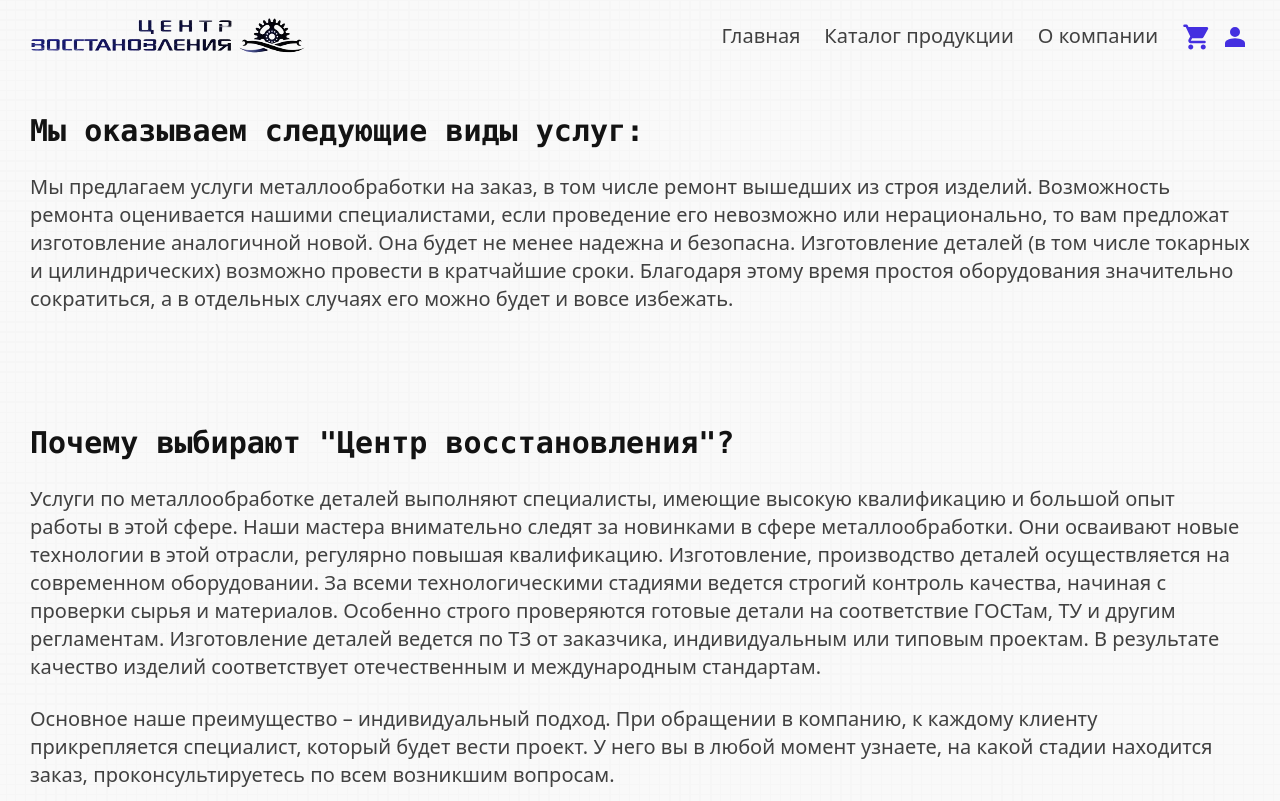
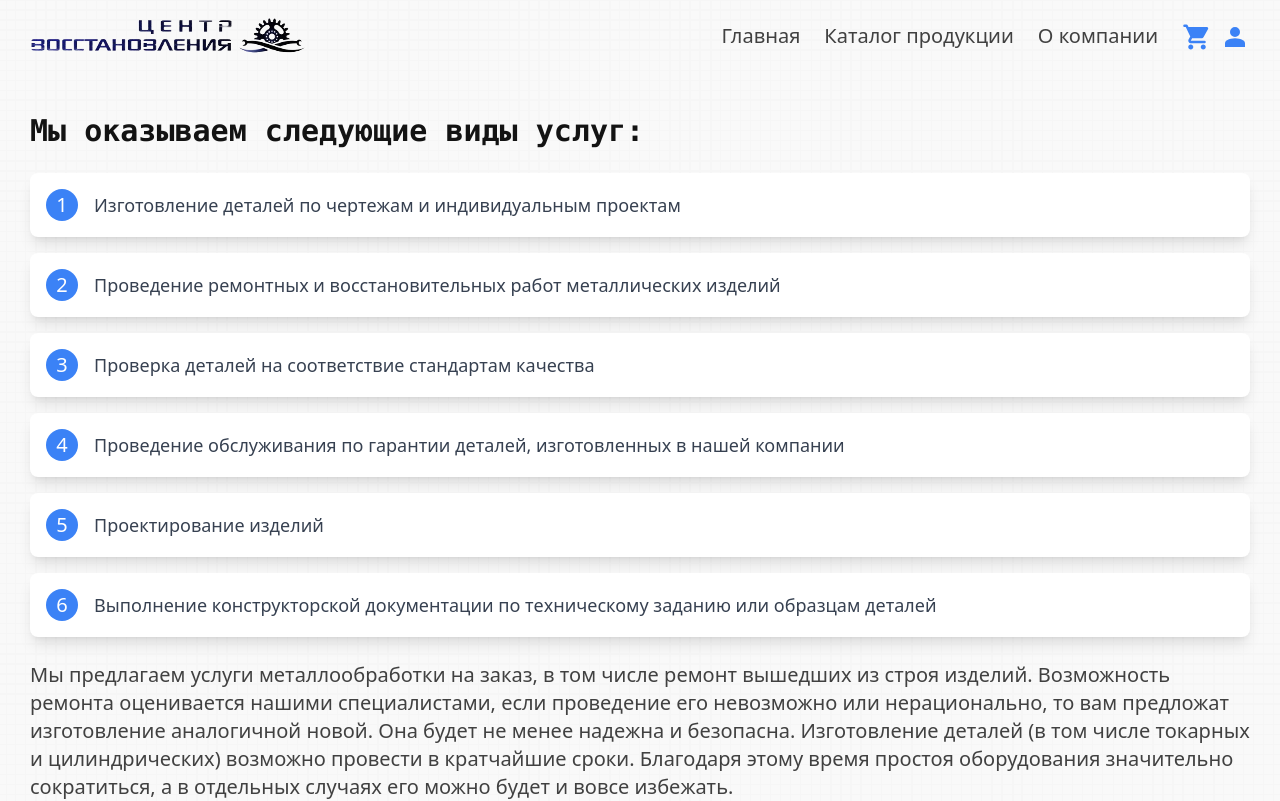
Before and after one commit to fire8327/RecoveryCenter, a Nuxt app: page / in a window 1280 px wide. Shown: the top 801 px of the page. Built offline with nearby package versions, Linux system fonts and the light colour scheme.

Commit message:
upd index page

```diff
--- a/components/Header.vue
+++ b/components/Header.vue
@@ -1,19 +1,19 @@
 <template>
     <header class="grid-container w-full py-4">
         <div class="flex items-center justify-between">
-            <NuxtLink to="/" class="transition-all duration-500 hover:opacity-70">
+            <NuxtLink to="/" class="transition-all duration-500 hover:opacity-80">
                 <img src="/images/header/logo.png" alt="">
             </NuxtLink>
             <div class="flex items-center gap-6">
-                <NuxtLink to="/" class="flex flex-col after:w-0 after:h-px after:bg-[#442fe0] after:transition-all after:duration-500 hover:after:w-full">Главная</NuxtLink>
-                <NuxtLink to="/" class="flex flex-col after:w-0 after:h-px after:bg-[#442fe0] after:transition-all after:duration-500 hover:after:w-full">Каталог продукции</NuxtLink>
-                <NuxtLink to="/" class="flex flex-col after:w-0 after:h-px after:bg-[#442fe0] after:transition-all after:duration-500 hover:after:w-full">О компании</NuxtLink>
+                <NuxtLink to="/" class="flex flex-col after:w-0 after:h-px after:bg-blue-500 after:transition-all after:duration-500 hover:after:w-full">Главная</NuxtLink>
+                <NuxtLink to="/" class="flex flex-col after:w-0 after:h-px after:bg-blue-500 after:transition-all after:duration-500 hover:after:w-full">Каталог продукции</NuxtLink>
+                <NuxtLink to="/" class="flex flex-col after:w-0 after:h-px after:bg-blue-500 after:transition-all after:duration-500 hover:after:w-full">О компании</NuxtLink>
                 <div class="flex items-center gap-2">
-                    <NuxtLink to="/" class="transition-all duration-500 hover:opacity-70">
-                        <Icon class="text-3xl text-[#442fe0]" name="material-symbols:shopping-cart-rounded"/>
+                    <NuxtLink to="/" class="transition-all duration-500 hover:opacity-80">
+                        <Icon class="text-3xl text-blue-500" name="material-symbols:shopping-cart-rounded"/>
                     </NuxtLink>
-                    <NuxtLink to="/" class="transition-all duration-500 hover:opacity-70">
-                        <Icon class="text-3xl text-[#442fe0]" name="material-symbols:person"/>
+                    <NuxtLink to="/" class="transition-all duration-500 hover:opacity-80">
+                        <Icon class="text-3xl text-blue-500" name="material-symbols:person"/>
                     </NuxtLink>
                 </div>
             </div>
--- a/pages/index.vue
+++ b/pages/index.vue
@@ -1,12 +1,53 @@
 <template>
     <div class="flex flex-col gap-6">
         <p class="mainHeading">Мы оказываем следующие виды услуг:</p>
-        <p>Мы предлагаем услуги металлообработки на заказ, в том числе ремонт вышедших из строя изделий. Возможность ремонта оценивается нашими специалистами, если проведение его невозможно или нерационально, то вам предложат изготовление аналогичной новой. Она будет не менее надежна и безопасна. Изготовление деталей (в том числе токарных и цилиндрических) возможно провести в кратчайшие сроки. Благодаря этому время простоя оборудования значительно сократиться, а в отдельных случаях его можно будет и вовсе избежать.</p>
+        <div class="flex flex-col gap-4">
+            <div class="flex items-center gap-4 p-4 bg-white rounded-lg shadow-lg">
+                <span class="flex items-center justify-center w-8 h-8 text-white bg-blue-500 rounded-full">1</span>
+                <p class="text-gray-700 text-lg">Изготовление деталей по чертежам и индивидуальным проектам</p>
+            </div>
+            <div class="flex items-center gap-4 p-4 bg-white rounded-lg shadow-lg">
+                <span class="flex items-center justify-center w-8 h-8 text-white bg-blue-500 rounded-full">2</span>
+                <p class="text-gray-700 text-lg">Проведение ремонтных и восстановительных работ металлических изделий
+                </p>
+            </div>
+            <div class="flex items-center gap-4 p-4 bg-white rounded-lg shadow-lg">
+                <span class="flex items-center justify-center w-8 h-8 text-white bg-blue-500 rounded-full">3</span>
+                <p class="text-gray-700 text-lg">Проверка деталей на соответствие стандартам качества</p>
+            </div>
+            <div class="flex items-center gap-4 p-4 bg-white rounded-lg shadow-lg">
+                <span class="flex items-center justify-center w-8 h-8 text-white bg-blue-500 rounded-full">4</span>
+                <p class="text-gray-700 text-lg">Проведение обслуживания по гарантии деталей, изготовленных в нашей
+                    компании</p>
+            </div>
+            <div class="flex items-center gap-4 p-4 bg-white rounded-lg shadow-lg">
+                <span class="flex items-center justify-center w-8 h-8 text-white bg-blue-500 rounded-full">5</span>
+                <p class="text-gray-700 text-lg">Проектирование изделий</p>
+            </div>
+            <div class="flex items-center gap-4 p-4 bg-white rounded-lg shadow-lg">
+                <span class="flex items-center justify-center w-8 h-8 text-white bg-blue-500 rounded-full">6</span>
+                <p class="text-gray-700 text-lg">Выполнение конструкторской документации по техническому заданию или
+                    образцам деталей</p>
+            </div>
+        </div>
+        <p>Мы предлагаем услуги металлообработки на заказ, в том числе ремонт вышедших из строя изделий. Возможность
+            ремонта оценивается нашими специалистами, если проведение его невозможно или нерационально, то вам предложат
+            изготовление аналогичной новой. Она будет не менее надежна и безопасна. Изготовление деталей (в том числе
+            токарных и цилиндрических) возможно провести в кратчайшие сроки. Благодаря этому время простоя оборудования
+            значительно сократиться, а в отдельных случаях его можно будет и вовсе избежать.</p>
     </div>
     <div class="flex flex-col gap-6">
         <p class="mainHeading">Почему выбирают "Центр восстановления"?</p>
-        <p>Услуги по металлообработке деталей выполняют специалисты, имеющие высокую квалификацию и большой опыт работы в этой сфере. Наши мастера внимательно следят за новинками в сфере металлообработки. Они осваивают новые технологии в этой отрасли, регулярно повышая квалификацию. Изготовление, производство деталей осуществляется на современном оборудовании. За всеми технологическими стадиями ведется строгий контроль качества, начиная с проверки сырья и материалов. Особенно строго проверяются готовые детали на соответствие ГОСТам, ТУ и другим регламентам. Изготовление деталей ведется по ТЗ от заказчика, индивидуальным или типовым проектам. В результате качество изделий соответствует отечественным и международным стандартам.</p>
-        <p>Основное наше преимущество – индивидуальный подход. При обращении в компанию, к каждому клиенту прикрепляется специалист, который будет вести проект. У него вы в любой момент узнаете, на какой стадии находится заказ, проконсультируетесь по всем возникшим вопросам.</p>
+        <p>Услуги по металлообработке деталей выполняют специалисты, имеющие высокую квалификацию и большой опыт работы
+            в этой сфере. Наши мастера внимательно следят за новинками в сфере металлообработки. Они осваивают новые
+            технологии в этой отрасли, регулярно повышая квалификацию. Изготовление, производство деталей осуществляется
+            на современном оборудовании. За всеми технологическими стадиями ведется строгий контроль качества, начиная с
+            проверки сырья и материалов. Особенно строго проверяются готовые детали на соответствие ГОСТам, ТУ и другим
+            регламентам. Изготовление деталей ведется по ТЗ от заказчика, индивидуальным или типовым проектам. В
+            результате качество изделий соответствует отечественным и международным стандартам.</p>
+        <p>Основное наше преимущество – индивидуальный подход. При обращении в компанию, к каждому клиенту прикрепляется
+            специалист, который будет вести проект. У него вы в любой момент узнаете, на какой стадии находится заказ,
+            проконсультируетесь по всем возникшим вопросам.</p>
     </div>
 </template>
 
```
